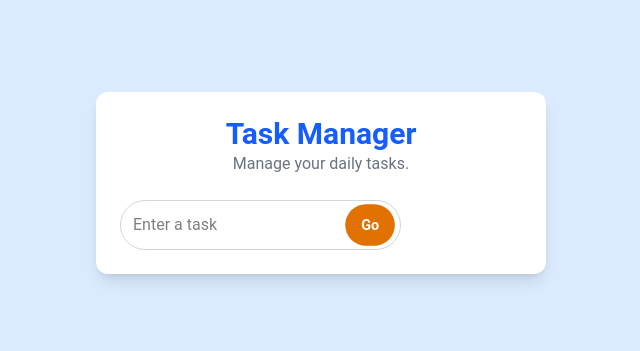
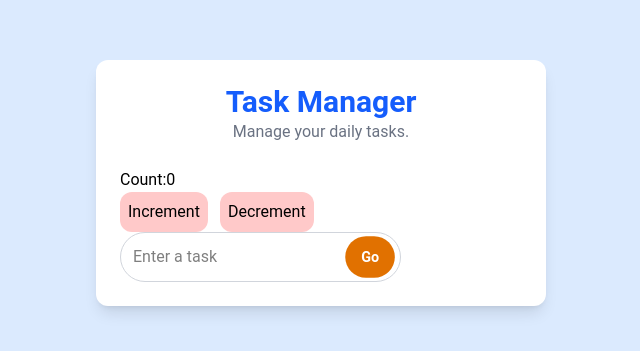
Before and after one commit to gaellebega/REACT-NATIVE, a React (Vite) app: page / in a window 1280 px wide. Shown: the part 217-568 px from the top of the page, without its empty margins (319-959 px from the left). Built offline with nearby package versions, Linux system fonts and the light colour scheme; a web font is replaced by a local one.

Commit message:
useEffect Hook

```diff
--- a/src/App.tsx
+++ b/src/App.tsx
@@ -2,6 +2,7 @@
 import { useState } from "react";
 import Header from "./components/Header";
 import TaskList from "./components/TaskList";
+import Counter from "./components/Counter"
 function App() {
   // this is how the usestates are created
   const [todo,setTodo]=useState<string>("");
@@ -27,6 +28,7 @@ function App() {
     <div className="min-h-screen bg-blue-100 flex justify-center items-center">
       <div className="bg-white shadow-lg rounded-xl p-6 w-[450px]">
         <Header />
+        <Counter/>
         {/* <TaskList /> */}
         <TaskList
          todo={todo}
--- /dev/null
+++ b/src/components/Counter.tsx
@@ -0,0 +1,32 @@
+import React, { useState,useEffect } from 'react'
+
+function Counter() {
+
+  const [count, setCount] = useState(0);
+  useEffect(()=>{
+    //THe codes that we want to run
+console.log("the count is:",count)
+// optional return function
+return  ()=>{
+  console.log("I am being cleaned this up!")
+}
+// the use effect will run these above codes before the counter changes
+
+  },[count]); //the dependency array
+  return (
+    <div>
+      <p>Count:{count}</p>
+      <div>
+        <button
+        onClick={()=>setCount(count+1)}
+         className='bg-red-200 rounded-xl p-2 mr-3 cursor-pointer'>Increment</button>
+        <button
+        onClick={()=>setCount(count-1)}
+         className='bg-red-200 rounded-xl p-2 cursor-pointer'>Decrement</button>
+      </div>
+
+    </div>
+  )
+}
+
+export default Counter
```
Also changed, not shown: notes.txt.
